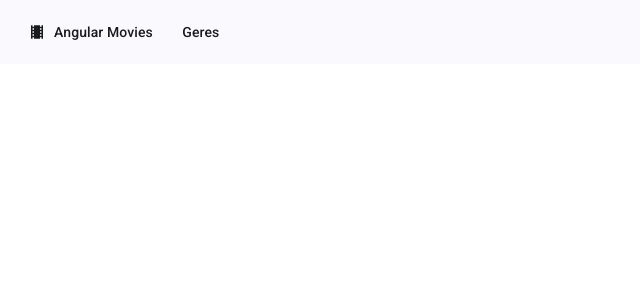
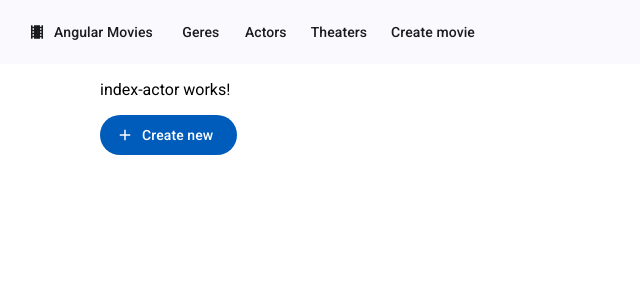
Before and after one commit to abdurrahmanoori/Angular-Movies, an Angular app: page /actors in a window 1280 px wide. Before the commit this address led to /. Shown: the top 300 px of the page, without its empty margins (0-640 px from the left). Built offline with nearby package versions, Linux system fonts and the light colour scheme.

Commit message:
45- rount url added to mene bar

```diff
--- a/src/app/actors/index-actors/index-actors.component.html
+++ b/src/app/actors/index-actors/index-actors.component.html
@@ -1 +1,5 @@
-<p>index-actors works!</p>
+<p>index-actor works!</p>
+<button mat-flat-button routerLink="/actors/create">
+  <mat-icon>add</mat-icon>
+  Create new
+</button>
--- a/src/app/actors/index-actors/index-actors.component.ts
+++ b/src/app/actors/index-actors/index-actors.component.ts
@@ -1,9 +1,12 @@
 import { Component } from '@angular/core';
+import { MatButton } from '@angular/material/button';
+import { MatIconModule } from '@angular/material/icon';
+import { RouterLink } from '@angular/router';
 
 @Component({
   selector: 'app-index-actors',
   standalone: true,
-  imports: [],
+  imports: [MatIconModule, MatButton, RouterLink],
   templateUrl: './index-actors.component.html',
   styleUrl: './index-actors.component.css'
 })
--- a/src/app/shared/components/menu/menu.component.html
+++ b/src/app/shared/components/menu/menu.component.html
@@ -8,6 +8,18 @@
 
   <div>
     <a mat-button routerLink="/genres"> Geres </a>
+  </div>
+
+  <div>
+    <a mat-button routerLink="/actors">Actors</a>
+  </div>
+
+  <div>
+    <a mat-button routerLink="/theaters">Theaters</a>
+  </div>
+
+  <div>
+    <a mat-button routerLink="/movies/create">Create movie</a>
   </div>
 </mat-toolbar>
 
--- a/src/app/theaters/index-theaters/index-theaters.component.html
+++ b/src/app/theaters/index-theaters/index-theaters.component.html
@@ -1 +1,5 @@
-<p>index-theaters works!</p>
+<p>index-theater works!</p>
+<button mat-flat-button routerLink="/theaters/create">
+  <mat-icon>add</mat-icon>
+  Create new
+</button>
--- a/src/app/theaters/index-theaters/index-theaters.component.ts
+++ b/src/app/theaters/index-theaters/index-theaters.component.ts
@@ -1,9 +1,12 @@
 import { Component } from '@angular/core';
+import { MatButton, MatButtonModule } from '@angular/material/button';
+import { MatIcon, MatIconModule } from '@angular/material/icon';
+import { RouterLink } from '@angular/router';
 
 @Component({
   selector: 'app-index-theaters',
   standalone: true,
-  imports: [],
+  imports: [MatButtonModule, MatIconModule, RouterLink],
   templateUrl: './index-theaters.component.html',
   styleUrl: './index-theaters.component.css'
 })
```
Also changed, not shown: src/app/app.routes.ts (+15 -1 lines).
